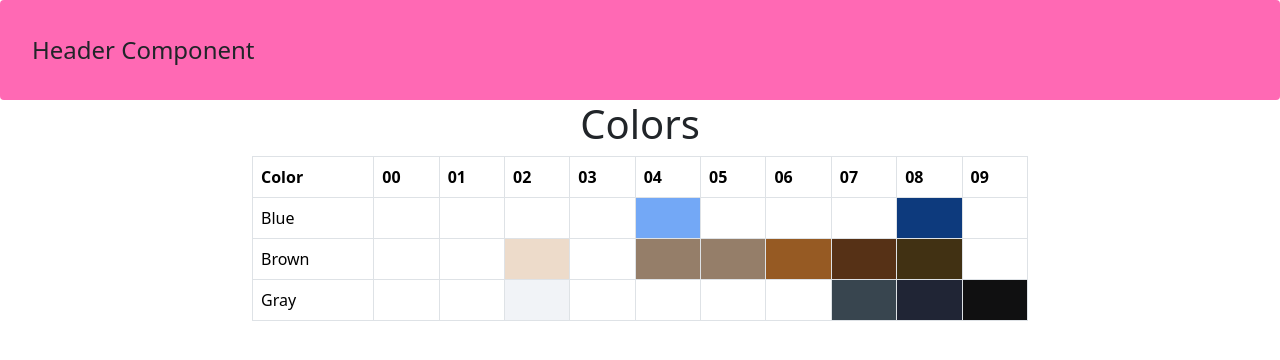
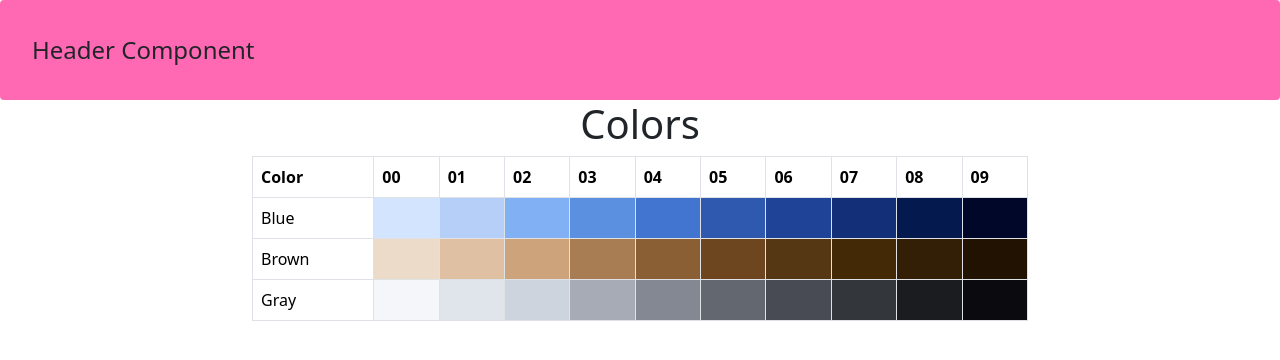
Before and after one commit to Simon-Cheek/SimonPortfolio, a React (Vite) app: page /colors in a window 1280 px wide. Shown: the top 360 px of the page. Built offline with nearby package versions, Linux system fonts and the light colour scheme.

Commit message:
Add Colors

```diff
--- a/src/styles/colors.js
+++ b/src/styles/colors.js
@@ -2,36 +2,36 @@ export const colors = {
 
     // Colors go from their Lightest Variants to their Darkest
 
-    blue00: "",
-    blue01: "",
-    blue02: "",
-    blue03: "",
-    blue04: "#73A8F6", // Main Highlight
-    blue05: "",
-    blue06: "",
-    blue07: "",
-    blue08: "#0D3A7D", // Main Dark
-    blue09: "",
+    blue00: "#D3E4FF",
+    blue01: "#B5CFF8",
+    blue02: "#82B0F4",
+    blue03: "#5B90E0",
+    blue04: "#4175CF",
+    blue05: "#2E59AF",
+    blue06: "#1F4397",
+    blue07: "#132F77",
+    blue08: "#041A4E",
+    blue09: "#010728",
 
-    brown00: "",
-    brown01: "",
-    brown02: "#EDDBCA",
-    brown03: "",
-    brown04: "#957E69",
-    brown05: "#957E69",
-    brown06: "#965A23",
-    brown07: "#563116",
-    brown08: "#413113",
-    brown09: "",
+    brown00: "#EDDBCA",
+    brown01: "#E0C0A3",
+    brown02: "#CDA37B",
+    brown03: "#A87D54",
+    brown04: "#8A5F34",
+    brown05: "#6D461F",
+    brown06: "#563714",
+    brown07: "#442906",
+    brown08: "#331F05",
+    brown09: "#211202",
 
-    gray00: "#FFFFFF",
-    gray01: "",
-    gray02: "#F1F3F7",
-    gray03: "",
-    gray04: "",
-    gray05: "",
-    gray06: "",
-    gray07: "#38454F",
-    gray08: "#202535",
-    gray09: "#101011",
+    gray00: "#F4F6F9",
+    gray01: "#E0E4EB",
+    gray02: "#CED4DE",
+    gray03: "#A7ABB5",
+    gray04: "#838892",
+    gray05: "#636770",
+    gray06: "#484B53",
+    gray07: "#33363b",
+    gray08: "#1A1C1F",
+    gray09: "#0A0A0F",
 }
```
